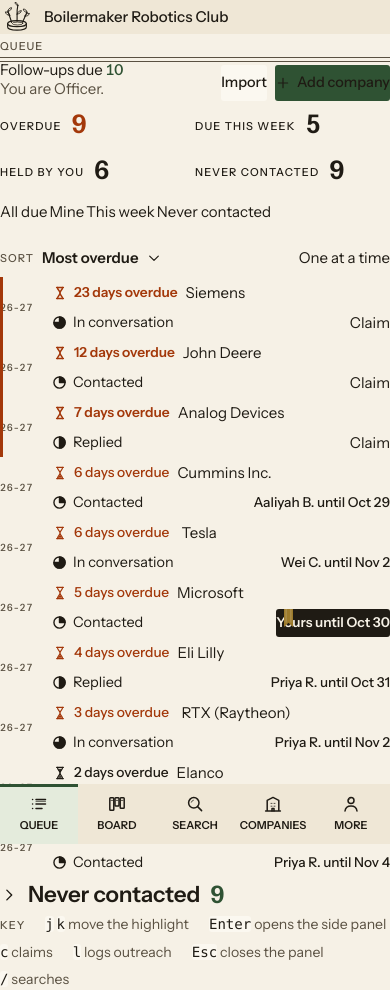
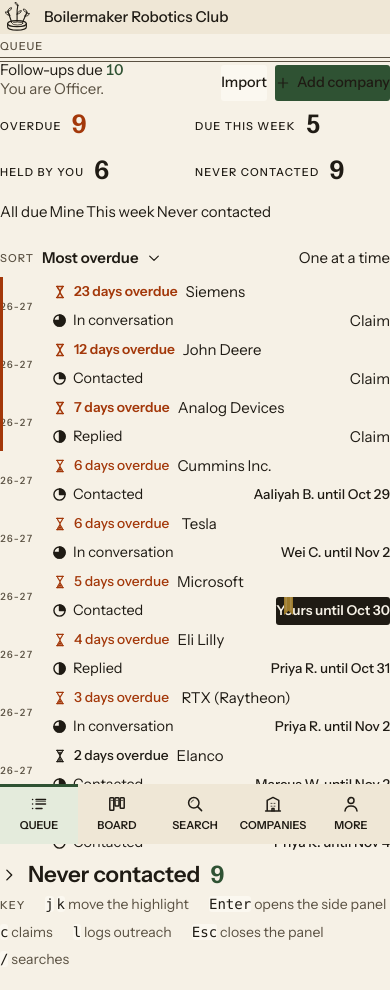
Before and after one commit to Parth-Kdot/Coppice-CRM, a Next.js app: page /demo/w/boiler-robotics in a window 390 px wide. Built offline with nearby package versions, Linux system fonts and the light colour scheme.

Commit message:
Trim phone queue name button height

```diff
--- a/app/demo/_ledger/queue.css
+++ b/app/demo/_ledger/queue.css
@@ -902,8 +902,8 @@
       grid-area: n;
     }
     .lg-qopen {
-      min-height: 32px;
-      padding: 6px 4px;
+      min-height: 30px;
+      padding: 4px 4px;
     }
     .lg-qstage {
       grid-area: s;
```
